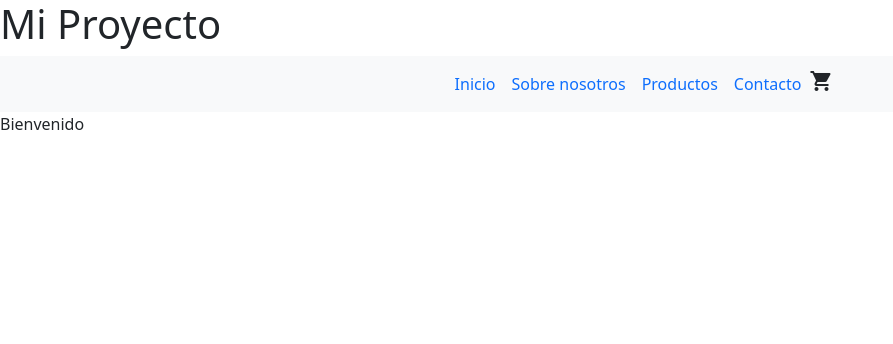
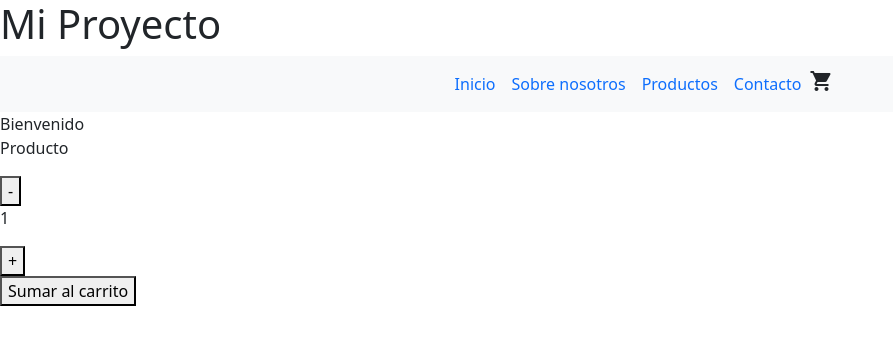
Before and after one commit to lukas96k/Proyecto-JS-CoderHouse, a React (Create React App) app in the folder app/: page / in a window 1280 px wide. Shown: the top 344 px of the page, without its empty margins (0-893 px from the left). Built offline with nearby package versions, Linux system fonts and the light colour scheme.

Commit message:
Desafío: Contador con botón
Resolucion de la entrega de desafio de Contador con botón.

```diff
--- a/app/src/App.js
+++ b/app/src/App.js
@@ -1,13 +1,13 @@
 import logo from './logo.svg';
 import './App.css';
 import NavBar from './components/NavBar';
-
+import ItemListContainer from './components/ItemListContainer';
 function App() {
   return (
-    <div>
+      <>
       <NavBar/>
-    </div>
+      <ItemListContainer greeting="Bienvenido"/>
+      </>
   );
 }
-
 export default App;
--- /dev/null
+++ b/app/src/components/ItemCount.js
@@ -0,0 +1,46 @@
+import {useState} from "react"
+const ItemCount = ({initial, stock}) =>{
+ 	const [contador, setContador]= useState(initial)
+ 	const [contadorStock, setStock]= useState(stock)
+ 	const aumentarContador = () => {
+ 		if (stock >= contador){
+ 			setContador (contador + 1)
+ 			setStock (contadorStock - 1)
+ 			console.log(contador)
+	 		console.log(contadorStock)
+ 		} else {
+ 			console.log('Sin stock')
+ 		}
+  	}
+
+ 	const disminuirContador = () => {
+ 		if (stock >= contador && contador!=0){
+	 		setContador (contador - 1)
+	 		setStock (contadorStock + 1)
+	 		console.log(contador)
+	 		console.log(contadorStock)
+ 		}else if (contador >= stock){
+ 			setContador (contador - 1)
+	 		setStock (contadorStock + 1)
+	 		console.log(contador)
+	 		console.log(contadorStock)
+ 		}
+ 	}
+
+	const onAdd = () => {
+
+	}
+
+	return <div>
+				<p>Producto</p>
+				<div>
+					<button id="botonRestar" onClick={disminuirContador}>-</button>
+					<div>
+						<p>{contador}</p>
+					</div>
+					<button id="botonSumar" onClick={aumentarContador}>+</button>
+				</div>
+				<button id="botonAceptar" onClick={onAdd}>Sumar al carrito</button>
+			</div>
+}
+export default ItemCount;
--- a/app/src/components/ItemListContainer.js
+++ b/app/src/components/ItemListContainer.js
@@ -1,7 +1,9 @@
+import ItemCount from './ItemCount';
 const ItemListContainer = (prop) =>{
 	return (
 		<div>
 			{prop.greeting}
+			<ItemCount initial={1} stock={5}/>
 		</div>
 	)
 }
--- a/app/src/components/NavBar.js
+++ b/app/src/components/NavBar.js
@@ -1,4 +1,3 @@
-import ItemListContainer from './ItemListContainer';
 import CartWidget from './CartWidget';
 const NavBar = () =>{
 	return <header>
@@ -12,7 +11,6 @@ const NavBar = () =>{
 				  </ul>
 				  <CartWidget/>
 				</nav>
-				<ItemListContainer greeting="Bienvenido"/>
 			</header>
 }
 export default NavBar;
```
